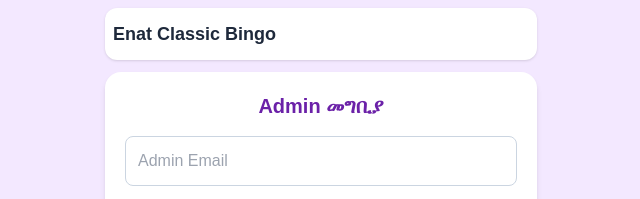
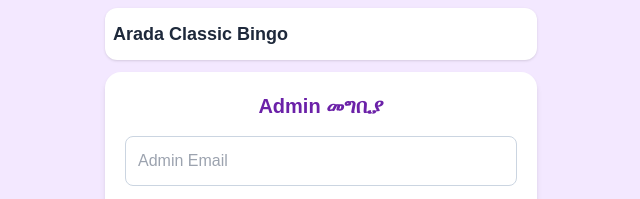
Before and after one commit to biniyam1193/arada-bingo, a plain HTML site: page index.html in a window 1280 px wide. Shown: the top 199 px of the page, 319-959 px from the left. Drawn offline with nearby package versions, Linux system fonts and the light colour scheme.

Commit message:
Update title and header from 'Enat' to 'Arada'

```diff
--- a/index.html
+++ b/index.html
@@ -3,7 +3,7 @@
 <head>
 <meta charset="UTF-8">
 <meta name="viewport" content="width=device-width,initial-scale=1">
-<title>Enat Classic Bingo - አራዳ ቢንጎ</title>
+<title>Arada Classic Bingo - አራዳ ቢንጎ</title>
 <script src="https://cdn.tailwindcss.com"></script>
 <script src="https://www.gstatic.com/firebasejs/10.12.2/firebase-app-compat.js"></script>
 <script src="https://www.gstatic.com/firebasejs/10.12.2/firebase-auth-compat.js"></script>
@@ -24,7 +24,7 @@ button:disabled{opacity:.5;cursor:not-allowed}
 
 <!-- Header -->
 <header class="flex justify-between items-center py-3 px-2 bg-white shadow rounded-xl mb-3">
-<div class="font-bold text-lg text-slate-800">Enat Classic Bingo</div>
+<div class="font-bold text-lg text-slate-800">Arada Classic Bingo</div>
 <div id="message" class="text-xs text-purple-700 font-semibold" role="status"></div>
 </header>
 
```
